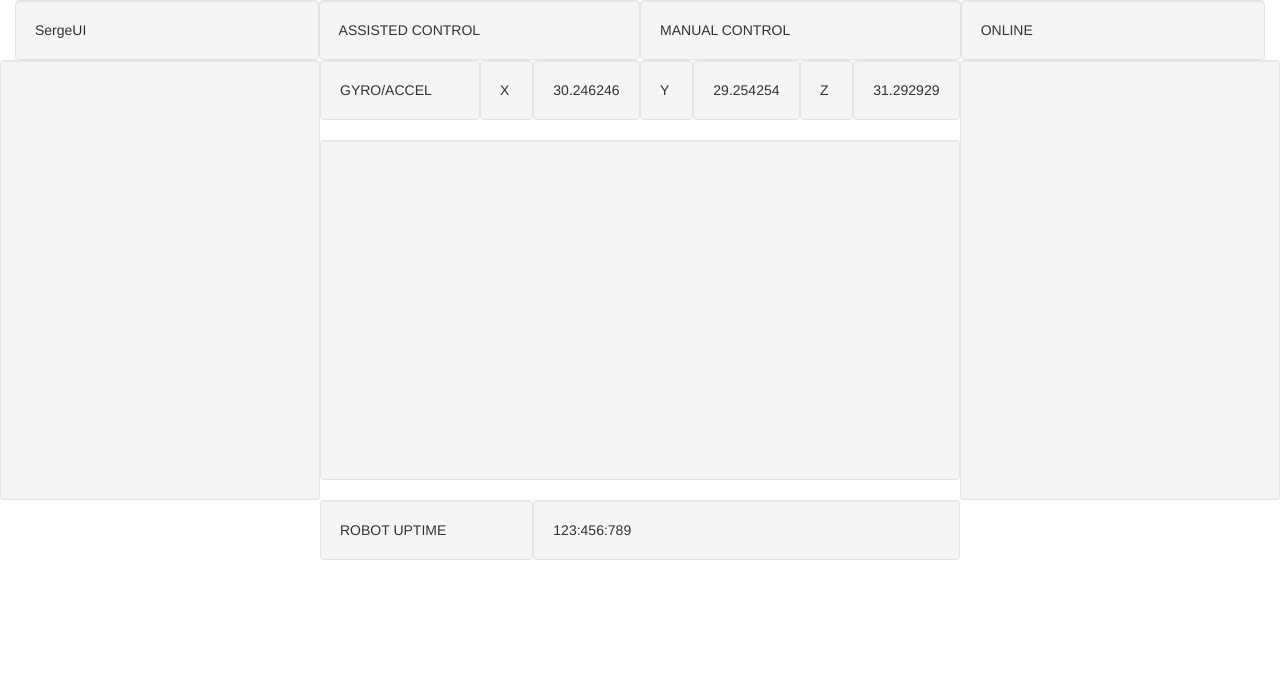
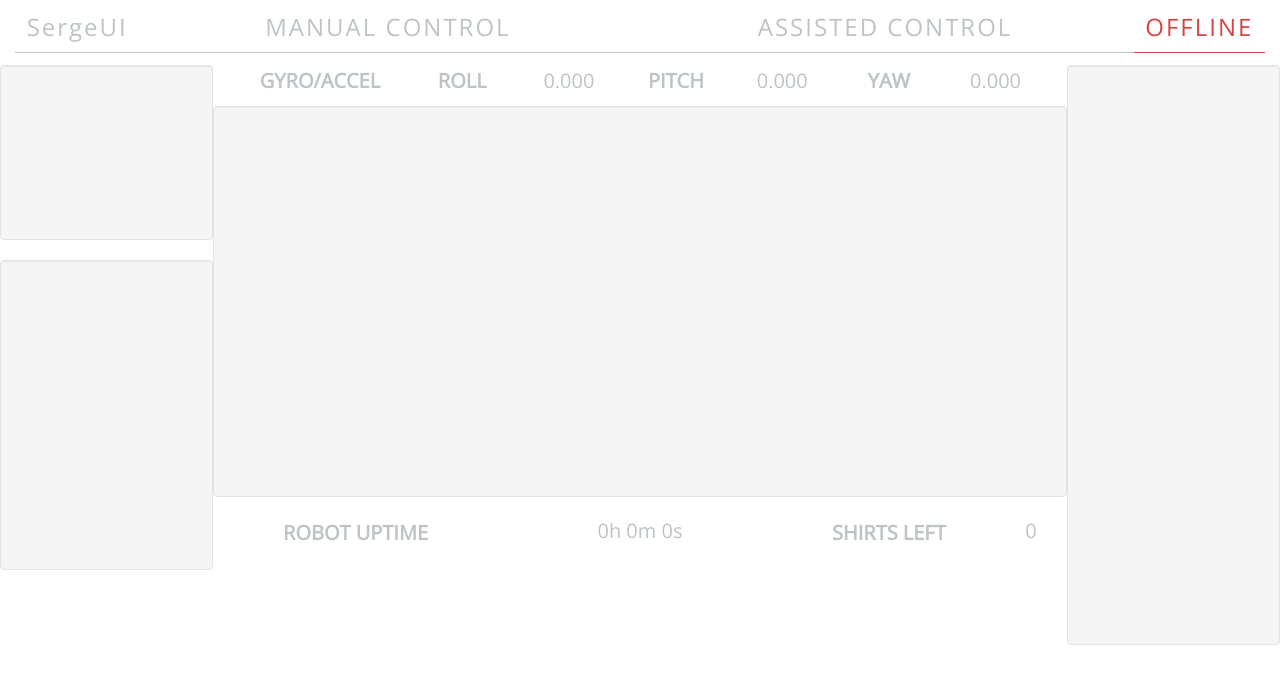
Before and after one commit to NWChen/tshirt-shooting-robot, a plain HTML site: page Code/src/index.html in a window 1280 px wide. Drawn offline with nearby package versions, Linux system fonts and the light colour scheme.

Commit message:
Final commit on this pc

```diff
--- a/Code/src/index.html
+++ b/Code/src/index.html
@@ -7,9 +7,27 @@
 	</title>
 	<head>
 		<meta charset="utf-8">
+		<link href="https://fonts.googleapis.com/css?family=Open+Sans" rel="stylesheet">
+		<link href="https://fonts.googleapis.com/css?family=Roboto" rel="stylesheet">
 		<link href="css/bootstrap.min.css" rel="stylesheet">
-		<link href="control.css" rel="stylesheet">
+		<link href="css/control.css" rel="stylesheet" type="text/css">
 		<script src="js/jquery-3.1.0.min.js"></script>
+<script>
+  $( function() {
+    $("#slider-vertical").slider({
+      orientation: "vertical",
+      range: "min",
+      min: 0,
+      max: 100,
+      value: 60,
+      slide: function( event, ui ) {
+        $( "#amount" ).val( ui.value );
+      }
+    });
+    $( "#amount" ).val( $( "#slider-vertical" ).slider( "value" ) );
+  } );
+  </script>
+
 	</head>
 
 	<body>
@@ -17,69 +35,89 @@
 			<div class="masthead">
 				<nav>
 					<ul class="nav nav-justified">
-						<li class="well">SergeUI</li>
-						<li class="well">ASSISTED CONTROL</li>
-						<li class="well">MANUAL CONTROL</li>
-						<li class="well">ONLINE</li>
+						<li>SergeUI</li>
+						<li class="control-setting">MANUAL CONTROL</li>
+						<li class="control-setting">ASSISTED CONTROL</li>
+						<li class="deactivated">OFFLINE</li>
 					</ul>
 				</nav>
 			</div>
 
-			<div class="row">
+			<div class="row control-panel disabled">
 
 				<!-- Left panel -->
-				<div class="col-xs-3 well">
-					<br/><br/><br/><br/><br/><br/><br/><br/><br/><br/><br/><br/><br/><br/><br/><br/><br/><br/><br/><br/>
+				<div class="col-xs-2">
+
+					<!-- Spin up shooter -->
+					<div class="row">
+						<div class="well col-xs-12">
+							<br/><br/><br/><br/><br/>
+						</div>
+					</div>
+
+					<!-- Raise/lower shooter -->
+					<div class="row">
+						<div class="well col-xs-12">
+							<br/><br/><br/><br/><br/><br/><br/><br/><br/><br/>
+						</div>
+					</div>
 				</div>
 
 				<!-- Middle panel -->
-				<div class="col-xs-6">
+				<div class="col-xs-8">
 
 					<!-- Gyro/accelerometer readings -->
 					<div class="row">
-						<div class="col-xs-3 well">
+						<div class="important col-xs-3">
 								GYRO/ACCEL
 						</div>
-						<div class="col-xs-1 well">
-								X
+						<div class="important col-xs-1">
+								<p>ROLL</p>
 						</div>
-						<div class="col-xs-2 well">
-								30.246246
+						<div class="important-value col-xs-2">
+								0.000
 						</div>
-						<div class="col-xs-1 well">
-								Y
+						<div class="important col-xs-1">
+								<p>PITCH</p>
 						</div>
-						<div class="col-xs-2 well">
-								29.254254
+						<div class="important-value col-xs-2">
+								0.000
 						</div>
-						<div class="col-xs-1 well">
-								Z
+						<div class="important col-xs-1">
+								<p>YAW</p>
 						</div>
-						<div class="col-xs-2 well">
-								31.292929
+						<div class="important-value col-xs-2">
+								0.000
 						</div>
 					</div>
 
 					<!-- Webcam stream -->
 					<div class="row">
-						<div class="col-xs-12 well">
-							<br/><br/><br/><br/><br/><br/><br/><br/><br/><br/><br/><br/><br/><br/><br/>
+						<div class="well col-xs-12">
+							<br/><br/><br/><br/><br/><br/><br/><br/><br/><br/><br/>
+							<br/><br/>
 						</div>
 					</div>
 
 					<!-- Other status indicators -->
 					<div class="row">
-						<div class="col-xs-4 well">
+						<div class="important col-xs-4">
 							ROBOT UPTIME
 						</div>
-						<div class="col-xs-8 well">
-							123:456:789  <!-- overlay battery switch notif -->
+						<div class="col-xs-4">
+							0h 0m 0s  <!-- overlay battery switch notif -->
+						</div>
+						<div class="important col-xs-3">
+							SHIRTS LEFT
+						</div>
+						<div class="col-xs-1">
+							0
 						</div>
 					</div>
 				</div>
 
 				<!-- Right panel -->
-				<div class="col-xs-3 well">
+				<div class="well col-xs-2">
 					<br/><br/><br/><br/><br/><br/><br/><br/><br/><br/><br/><br/><br/><br/><br/><br/><br/><br/><br/><br/>
 				</div>
 			</div>
```
Also changed, not shown: Code/src/control.css (deleted).
